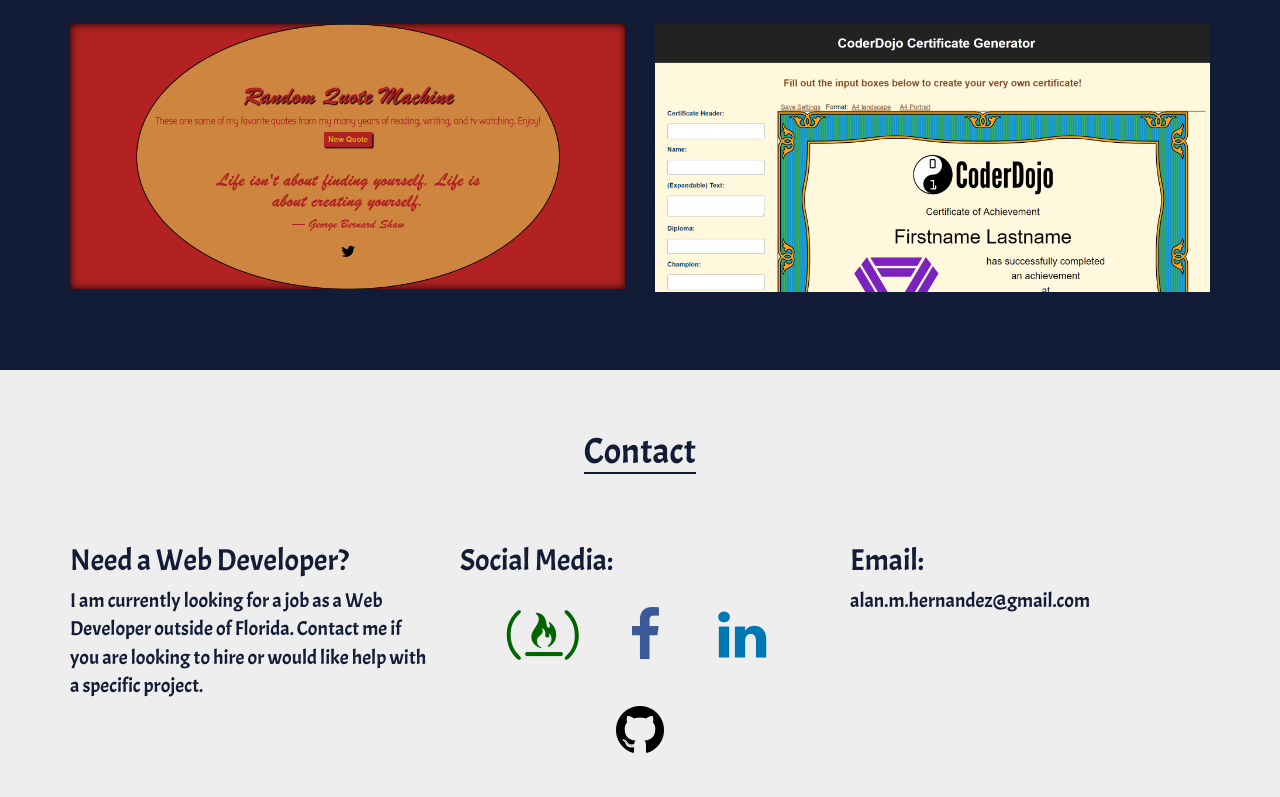
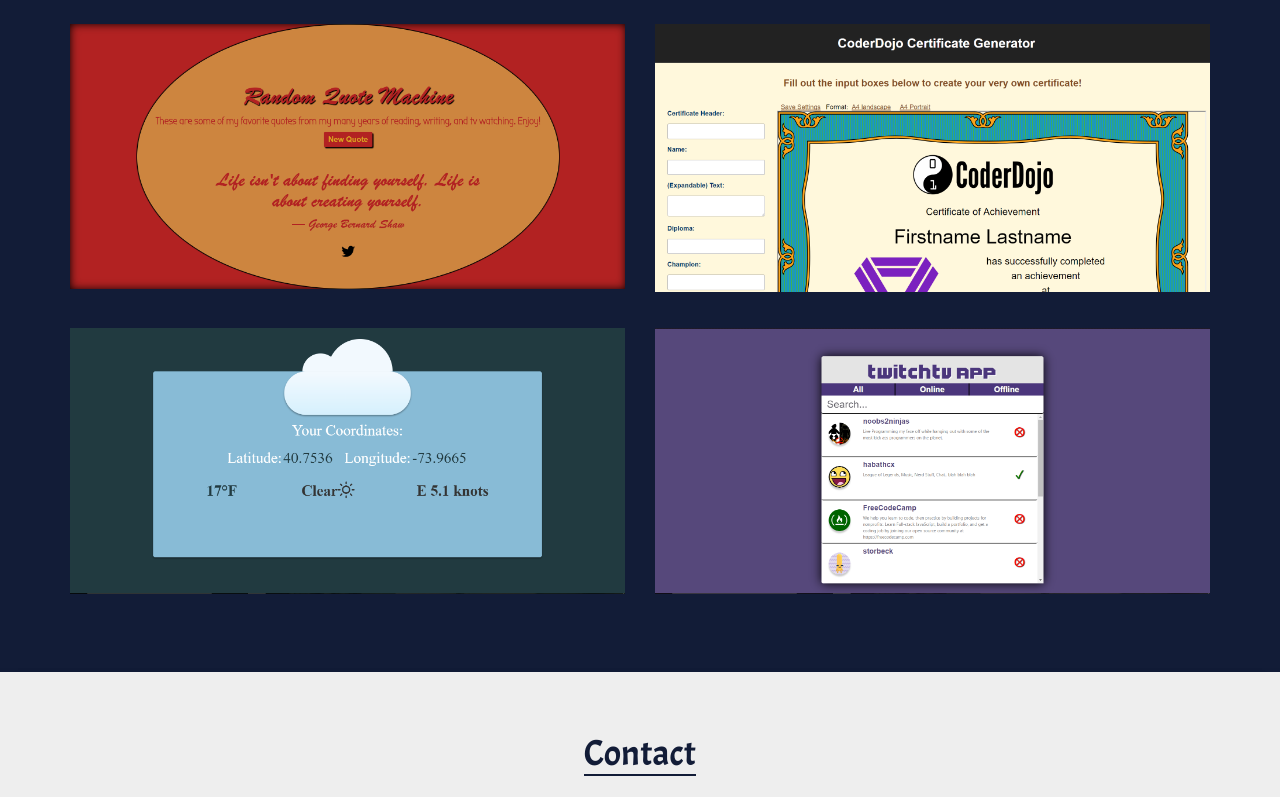
Before and after one commit to Alanh168/Alanh168.github.io, a website: page index.html in a window 1280 px wide. Shown: the part 2838-3635 px from the top of the page. Drawn offline with Linux system fonts and the light colour scheme; a web font is replaced by a local one.

Commit message:
Began Changes to Portfolio section

```diff
--- a/index.html
+++ b/index.html
@@ -129,19 +129,27 @@
         </div>
       </div>
       <div class="row">
-        <div class="col-md-6">
+        <div data-content="2017 Page for the University of Miami's Annual E-Week Event (70th Anniversary Edition)" class="col-md-6 project">
           <a class="site-preview" href="http://www.coe.miami.edu/eweek/"><img class="img-responsive img-square" src="img/eweek.png"/></a>
         </div>
-        <div class="col-md-6">
+        <div data-content="Tribute Page for the Man with the Golden Arm" class="col-md-6 project">
           <a class="site-preview" href="http://codepen.io/Alanh168/pen/OXawaL"><img class="img-responsive img-square" src="img/tribute.png" /></a>
         </div>
       </div>
       <div class="row">
-        <div class="col-md-6">
+        <div data-content="Simple Web App that cycles Randomly through a set of quotes. User can also tweet the quote out on a button press" class="col-md-6 project">
           <a class="site-preview" href="https://codepen.io/Alanh168/full/RrKpVb/"><img class="img-responsive img-square" src="img/quote-machine.png"/></a>
         </div>
-        <div class="col-md-6">
+        <div data-content="Web App that Produces a Certificate from Form Input" class="col-md-6 project">
           <a class="site-preview" href="https://coderdojopotsdam.github.io/certificate/"><img class="img-responsive img-square" src="img/certificate.png"/></a>
+        </div>
+      </div>
+       <div class="row">
+        <div data-content="Weather App that retrieves the user's coordinates and then displays them and local weather data. Pressing the Temperature allows the user to switch between Farenheit and Celsius" class="col-md-6 project">
+          <a class="site-preview" href="https://codepen.io/Alanh168/full/RrKpVb/"><img class="img-responsive img-square" src="img/weather-app.png"/></a>
+        </div>
+        <div data-content="Web App that pulls and displays data for certain Twitch streams" class="col-md-6 project">
+          <a class="site-preview" href="https://coderdojopotsdam.github.io/certificate/"><img class="img-responsive img-square" src="img/twitchtv-api-app.png"/></a>
         </div>
       </div>
     </div>
--- a/js/script.js
+++ b/js/script.js
@@ -19,4 +19,15 @@
 
   // Highlight the nav as scrolling occurs
   $('body').scrollspy({target: 'nav'});
+
+  // Animate Individual Project on Hover
+  var project = $(".project");
+  project.mouseover(function() {
+    console.log("Testing mouseover");
+    $(".project p").css("display", "block");
+  });
+  project.mouseleave(function() {
+    console.log("Testing mouseleave");
+    $(".project p").css("display", "none");
+  });
 });
--- a/scss/style.scss
+++ b/scss/style.scss
@@ -209,6 +209,46 @@
   }
 }
 
+.project {
+  img {
+
+  }
+  p {
+    display: absolute;
+    background-color: gray;
+    opacity: 0.7;
+    display: none;
+  }
+}
+
+.project:after, .project:before {
+    position:absolute;
+    opacity:0;
+    transition: all 0.5s;
+    -webkit-transition: all 0.5s;
+}
+.project:after {
+    content:'\A';
+    width:100%; height:100%;
+    top:0; left:0;
+    background:rgba(0,0,0,0.6);
+}
+.project:before {
+    content: attr(data-content);
+    width:100%;
+    color: #fff;
+    z-index:1;
+    bottom:0;
+    padding:4px 10px;
+    text-align:center;
+    background: $sky;
+    box-sizing:border-box;
+    -moz-box-sizing:border-box;
+}
+.project:hover:after, .project:hover:before {
+    opacity:1;
+}
+
 #skills {
 }
 
```
Also changed, not shown: css/style.css, img/twitchtv-api-app.png (added), img/weather-app.jpg (added), img/weather-app.png (added).
